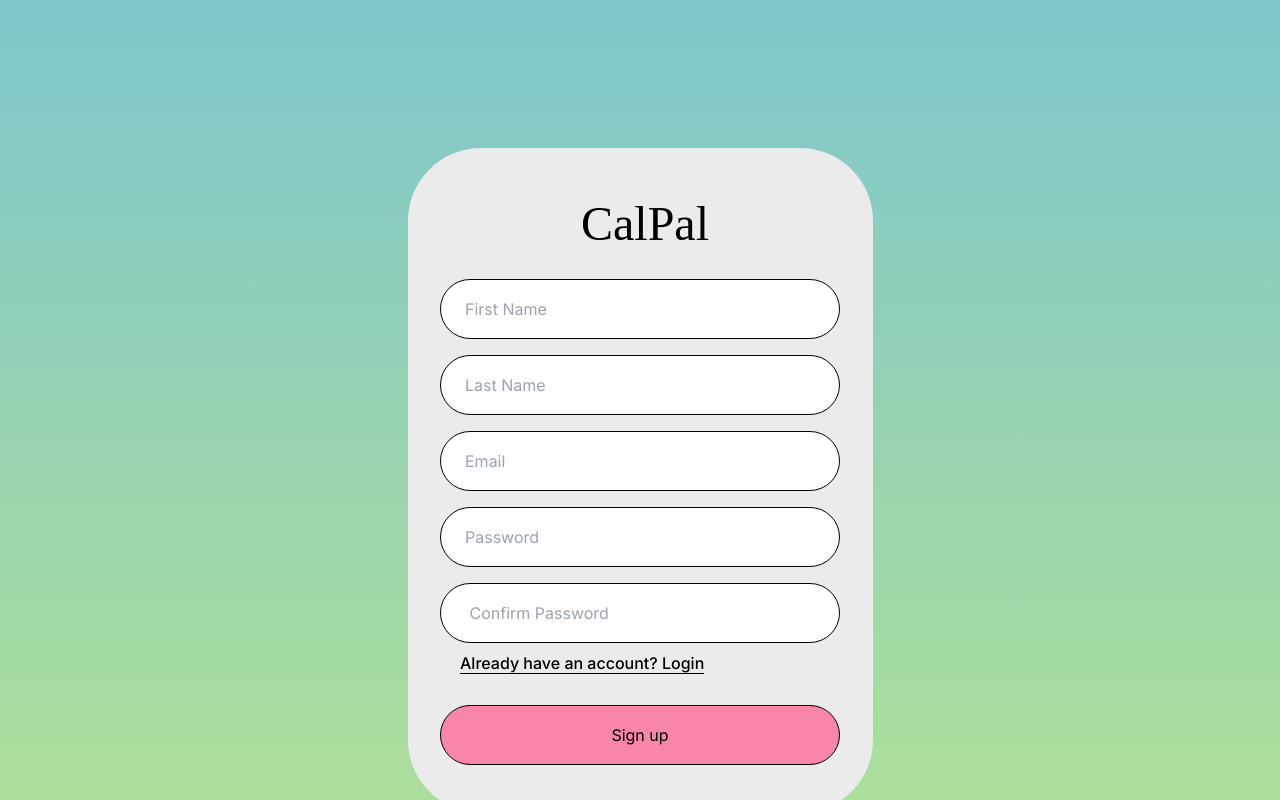
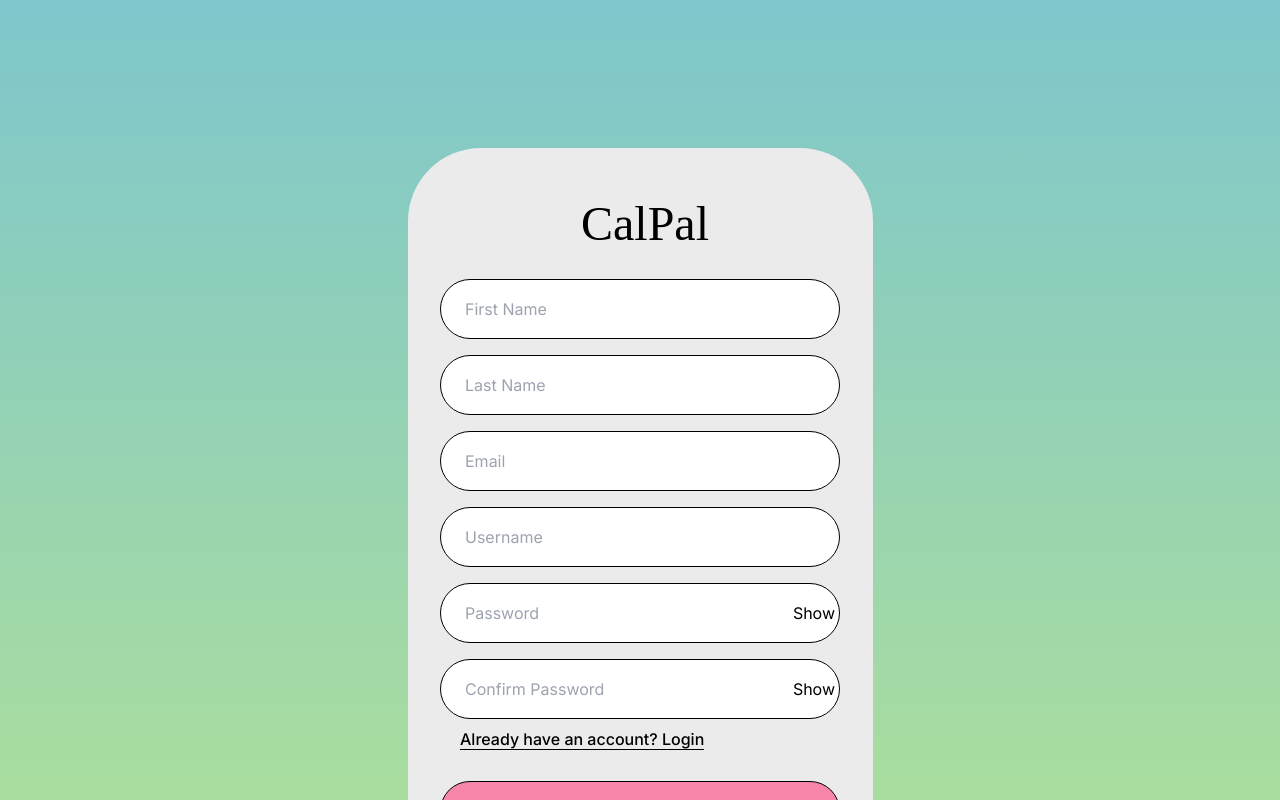
Before and after one commit to CS-3203-Group-F/calpal-web, a Next.js app: page /Register in a window 1280 px wide. Shown: the top 800 px of the page. Built offline with nearby package versions, Linux system fonts and the light colour scheme.

Commit message:
Updated Register Page
Added password regex and password confirmation matching along with the ability to show and hide your password as you type it. Also added error messages if password does not meet Regex requirements

```diff
--- a/app/Register/page.tsx
+++ b/app/Register/page.tsx
@@ -8,11 +8,42 @@ export const Register = () =>{
     const [confirmPass, setConfirmPass] = useState('');
     const[firstName, setFirstName] = useState('');
     const[lastName, setLastName] = useState('');
+    const[Username, setUsername] = useState('');
+    const [error, setError] = useState('');
+    const [showPassword, setShowPassword] = useState(false);
+    const passwordRegex = /^(?=.*\d)(?=.*[A-Z])(?=.*[!@#$%^&*()]).{8,}$/;
+
+            const handleTogglePassword = () => {
+                setShowPassword(!showPassword);
+            };
+
 
             const handleSubmit = (e: React.FormEvent<HTMLFormElement>)=> {
                 e.preventDefault();
+
+                {/*DELETE ONCE FINISHED */}
+                {/*DELETE ONCE FINISHED */}
+                {/*DELETE ONCE FINISHED */}
+                {/*DELETE ONCE FINISHED */}
                 console.log(email);
+                console.log(pass);
+                console.log(confirmPass);
+                console.log(firstName);
+                console.log(lastName);
+                console.log(Username);
+
+                {/*Check if password is valid */}
+            if (!passwordRegex.test(pass)) {
+            setError('Password must be at least 8 characters long, include a special character, and include at least one number and one capital letter.');
+            return;
             }
+            if (pass !== confirmPass) {
+            setError('Passwords do not match.');
+            return;
+            }
+            }
+
+
     return (
         <div className={styles.loginContainer}>
         <div className={styles.loginBox}>
@@ -22,7 +53,7 @@ export const Register = () =>{
           </div>
 
         <form onSubmit={handleSubmit} className={styles.loginForm}>
-                {/*Input Fields of login Page */}
+                {/* First Name input field */}
                 <input
                     className={styles.input}
                     value={firstName}
@@ -31,7 +62,7 @@ export const Register = () =>{
                     id="name"
                     name="name"
                 />
-
+                {/* Last Name input field */}
                 <input
                     className={styles.input}
                     value={lastName}
@@ -40,7 +71,7 @@ export const Register = () =>{
                     id="name"
                     name="name"
                 />
-
+                {/* Email input field */}
                 <input
                     className={styles.input}
                     value={email}
@@ -50,31 +81,54 @@ export const Register = () =>{
                     id="email"
                     name="email"
                 />
-
+                {/* Username input field */}
+                <input
+                    className={styles.input}
+                    value={Username}
+                    onChange={(e) => setUsername(e.target.value)}
+                    type="username"
+                    placeholder="Username"
+                    id="username"
+                    name="username"
+                />
+                {/* Password input field */}
+            <div style={{ position: 'relative' }}>
                 <input
                 className={styles.input}
                 value={pass}
                 onChange={(e) => setPass(e.target.value)}
-                    type="password"
+                type={showPassword ? 'text' : 'password'}
                 placeholder="Password"
                 id="password"
                 name="password"
                 />
+                    <button type="button" onClick={handleTogglePassword} style={{ position: 'absolute', right: '5px', top: '50%', transform: 'translateY(-50%)' }}>
+                    {showPassword ? 'Hide' : 'Show'}
+                    </button>
+            </div>
 
+                {/* Confirm Password input field */}
+            <div style={{ position: 'relative' }}>
                 <input
                 className={styles.input}
                 value={confirmPass}
                 onChange={(e) => setConfirmPass(e.target.value)}
-                    type="password"
-                    placeholder=" Confirm Password"
+                type={showPassword ? 'text' : 'password'}
+                placeholder="Confirm Password"
                 id="password"
                 name="password"
                 />
+                    <button type="button" onClick={handleTogglePassword} style={{ position: 'absolute', right: '5px', top: '50%', transform: 'translateY(-50%)' }}>
+                    {showPassword ? 'Hide' : 'Show'}
+                    </button>
+            </div>
+
 
                 <div className={styles.forgotPassword}>
                     {/* Already have an account? link */}
                     <a href="../Login" className={styles.forgotPasswordLink}>Already have an account? Login</a>
                 </div>
+                {error && <p className={styles.error} style={{ color: 'red' }}>{error}</p>}
                 <button type="submit" className={styles.loginButton}>Sign up</button>
             </form>
         </div>
```
Lines whose indentation alone changed are shown as unchanged.
